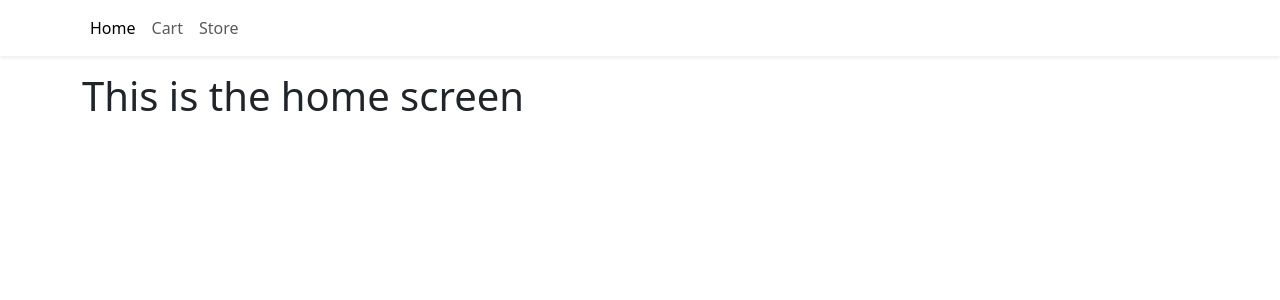
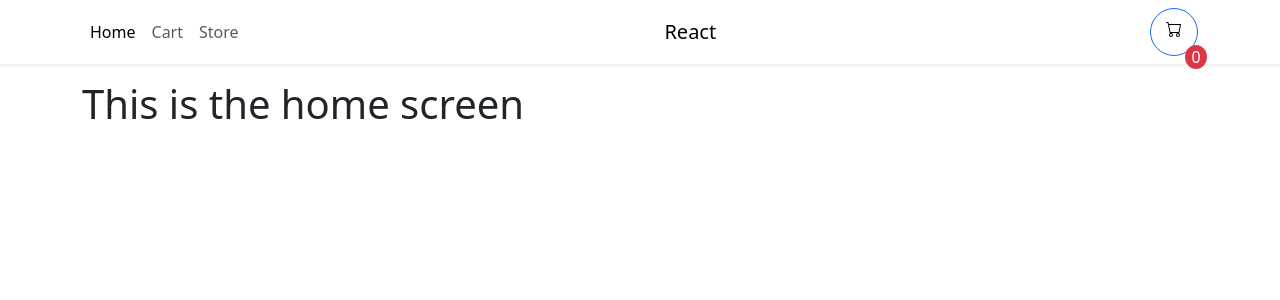
Before and after one commit to MidnightTundra/officeReactTest, a React (Create React App) app: page / in a window 1280 px wide. Shown: the top 300 px of the page. Built offline with nearby package versions, Linux system fonts and the light colour scheme.

Commit message:
Nav bar tests https://www.youtube.com/watch?v=lATafp15HWA

```diff
--- a/src/components/navbar.jsx
+++ b/src/components/navbar.jsx
@@ -1,16 +1,26 @@
-import {Container, Nav, Navbar as BSNav} from "react-bootstrap"
-import {NavLink} from "react-router-dom"
+import { Button, Container, Nav, Navbar as BSNav, Navbar } from "react-bootstrap"
+import { NavLink } from "react-router-dom"
 
 
 export function NavBar() {
     return (
-        <BSNav className = "bg-white shadow-sm mb-3">
+        <BSNav className="bg-white shadow-sm mb-3">
             <Container>
                 <Nav>
                     <Nav.Link to="/" as={NavLink}>Home</Nav.Link>
                     <Nav.Link to="/cart" as={NavLink}>Cart</Nav.Link>
                     <Nav.Link to="/store" as={NavLink}>Store</Nav.Link>
                 </Nav>
+                <Navbar.Brand href="/">React</Navbar.Brand>
+                <Button link = "/cart" style={{width: "3rem", height : "3rem" }} className="rounded-circle" variant="outline-primary">
+                    <svg xmlns="http://www.w3.org/2000/svg" width="16" height="16" fill="current-color" class="bi bi-cart" viewBox="0 0 16 16">
+                        <path d="M0 1.5A.5.5 0 0 1 .5 1H2a.5.5 0 0 1 .485.379L2.89 3H14.5a.5.5 0 0 1 .491.592l-1.5 8A.5.5 0 0 1 13 12H4a.5.5 0 0 1-.491-.408L2.01 3.607 1.61 2H.5a.5.5 0 0 1-.5-.5zM3.102 4l1.313 7h8.17l1.313-7H3.102zM5 12a2 2 0 1 0 0 4 2 2 0 0 0 0-4zm7 0a2 2 0 1 0 0 4 2 2 0 0 0 0-4zm-7 1a1 1 0 1 1 0 2 1 1 0 0 1 0-2zm7 0a1 1 0 1 1 0 2 1 1 0 0 1 0-2z" />
+                    </svg>
+                    <div id="itemCountCart" className="rounded-circle bg-danger d-flex justify-content-center align-items-center"
+                    style = {{color:"white", transform:"translate(100%,25%)", }}>
+                        0
+                    </div>
+                </Button>
             </Container>
         </BSNav>
     )
```
